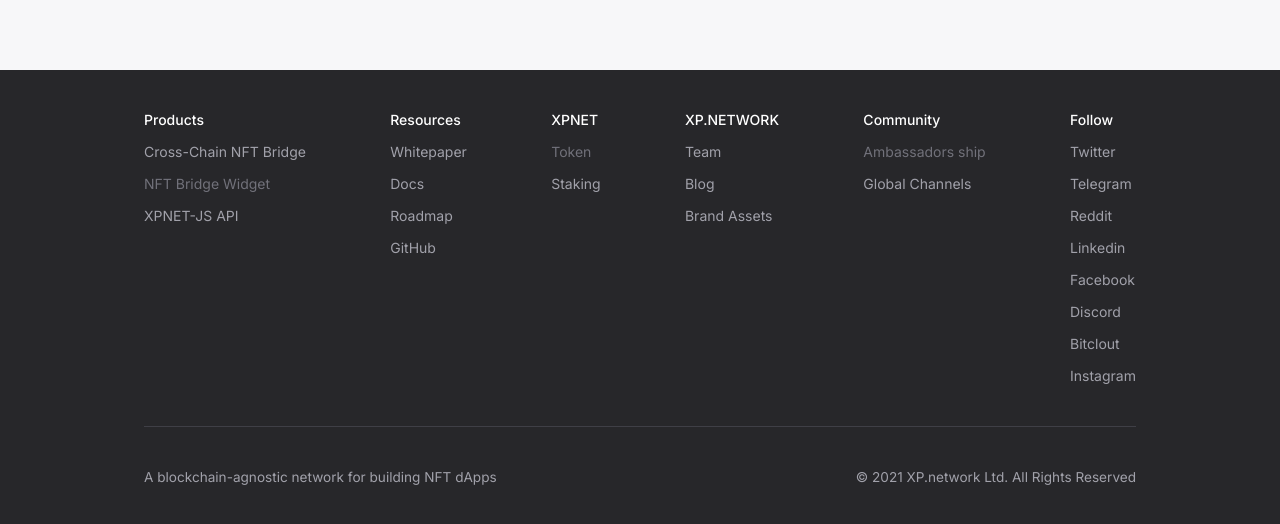
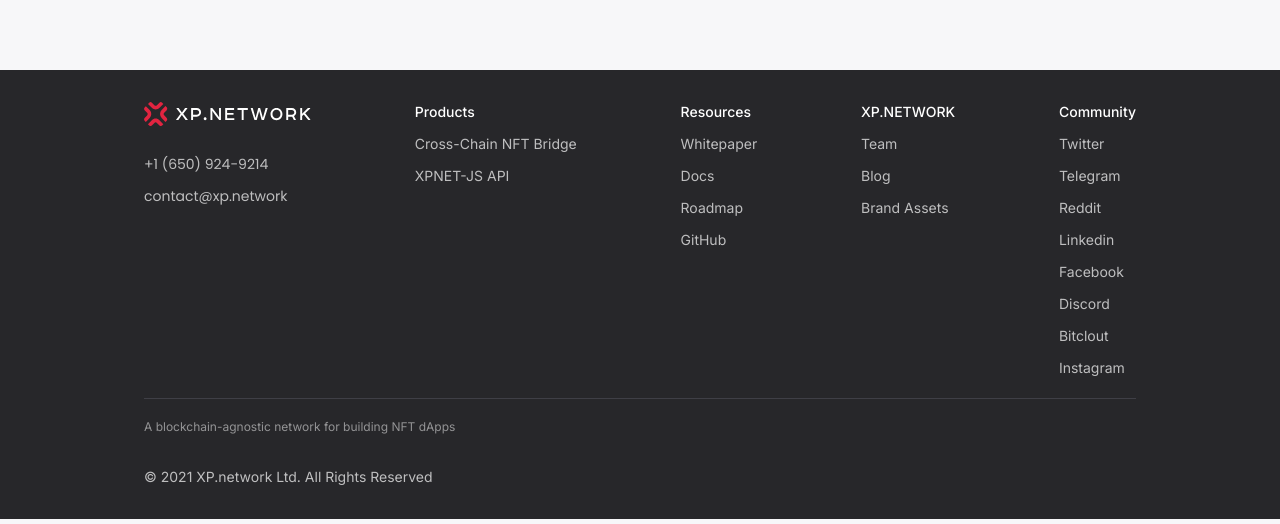
Before and after one commit to XP-NETWORK/bridge-explorer-ui, a React (Create React App) app: page / in a window 1280 px wide. Shown: the part 495-1019 px from the top of the page. Built offline with nearby package versions, Linux system fonts and the light colour scheme; no server answers.

Commit message:
change footer style

```diff
--- a/src/components/Footer.tsx
+++ b/src/components/Footer.tsx
@@ -1,18 +1,27 @@
 import { FC } from "react";
 import { Container } from "./Container";
+import logo2 from "../assets/img/logo2.svg";
 
 export const Footer = () => {
   return (
-    <footer className="mt-32 bg-zinc-800 py-10">
-      <Container className="text-zinc-400 text-sm">
+    <footer className="mt-32 bg-zinc-800 py-8">
+      <Container className="text-white text-sm">
         <div className="flex flex-col md:flex-row gap-y-10 justify-between">
+          <div className="font-poppins flex flex-col gap-3">
+            <FooterLink href="/">
+              <img src={logo2} className="mb-4" alt="logo" />
+            </FooterLink>
+            <FooterLink href="tel:+1 (650) 924-9214">
+              +1 (650) 924-9214
+            </FooterLink>
+            <FooterLink href="mailto:contact@xp.network">
+              contact@xp.network
+            </FooterLink>
+          </div>
           <div className="flex flex-col gap-3">
             <h1 className="font-medium text-white">Products</h1>
             <FooterLink href="https://bridge.xp.network/">
               Cross-Chain NFT Bridge
-            </FooterLink>
-            <FooterLink disabled href="/">
-              NFT Bridge Widget
             </FooterLink>
             <FooterLink href="https://xp.network/api/">XPNET-JS API</FooterLink>
           </div>
@@ -30,15 +39,6 @@ export const Footer = () => {
             </FooterLink>
           </div>
           <div className="flex flex-col gap-3">
-            <h1 className="font-medium text-white">XPNET</h1>
-            <FooterLink disabled href="/">
-              Token
-            </FooterLink>
-            <FooterLink href="https://stake.xp.network/stake">
-              Staking
-            </FooterLink>
-          </div>
-          <div className="flex flex-col gap-3">
             <h1 className="font-medium text-white">XP.NETWORK</h1>
             <FooterLink href="https://xp.network/team/">Team</FooterLink>
             <FooterLink href="https://blog.xp.network/">Blog</FooterLink>
@@ -48,15 +48,6 @@ export const Footer = () => {
           </div>
           <div className="flex flex-col gap-3">
             <h1 className="font-medium text-white">Community</h1>
-            <FooterLink disabled href="/">
-              Ambassadors ship
-            </FooterLink>
-            <FooterLink href="https://xp.network/community/">
-              Global Channels
-            </FooterLink>
-          </div>
-          <div className="flex flex-col gap-3">
-            <h1 className="font-medium text-white">Follow</h1>
             <FooterLink href="https://twitter.com/xpnetwork_">
               Twitter
             </FooterLink>
@@ -81,10 +72,14 @@ export const Footer = () => {
             </FooterLink>
           </div>
         </div>
-        <hr className="border-zinc-700 my-10" />
-        <div className="flex text-[.85rem] flex-col md:flex-row gap-y-8 justify-between">
-          <p>A blockchain-agnostic network for building NFT dApps</p>
-          <p>© 2021 XP.network Ltd. All Rights Reserved</p>
+        <hr className="border-zinc-700 my-5" />
+        <div className="text-[.85rem] gap-y-8 justify-between">
+          <p className="text-white text-opacity-50 text-xs mb-8">
+            A blockchain-agnostic network for building NFT dApps
+          </p>
+          <p className="text-white text-sm text-opacity-70">
+            © 2021 XP.network Ltd. All Rights Reserved
+          </p>
         </div>
       </Container>
     </footer>
@@ -100,7 +95,9 @@ const FooterLink: FC<{ disabled?: boolean; href: string }> = ({
     <a
       target="_blank"
       href={href}
-      className={disabled ? "pointer-events-none text-zinc-500" : ""}
+      className={`text-white text-opacity-70 hover:text-opacity-100 ${
+        disabled && "pointer-events-none text-opacity-25"
+      }`}
     >
       {children}
     </a>
```
Also changed, not shown: src/assets/img/logo2.svg (added).
